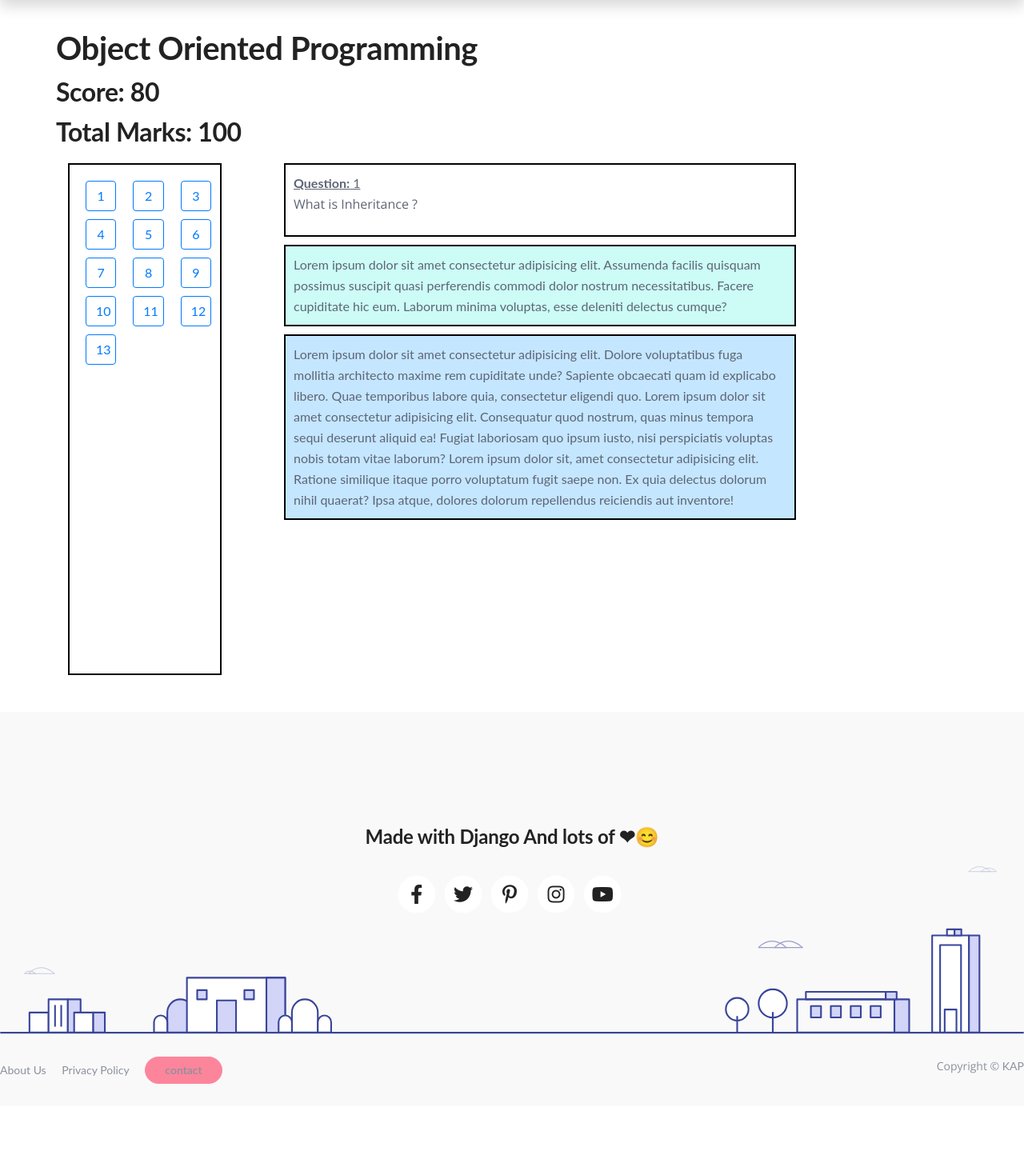
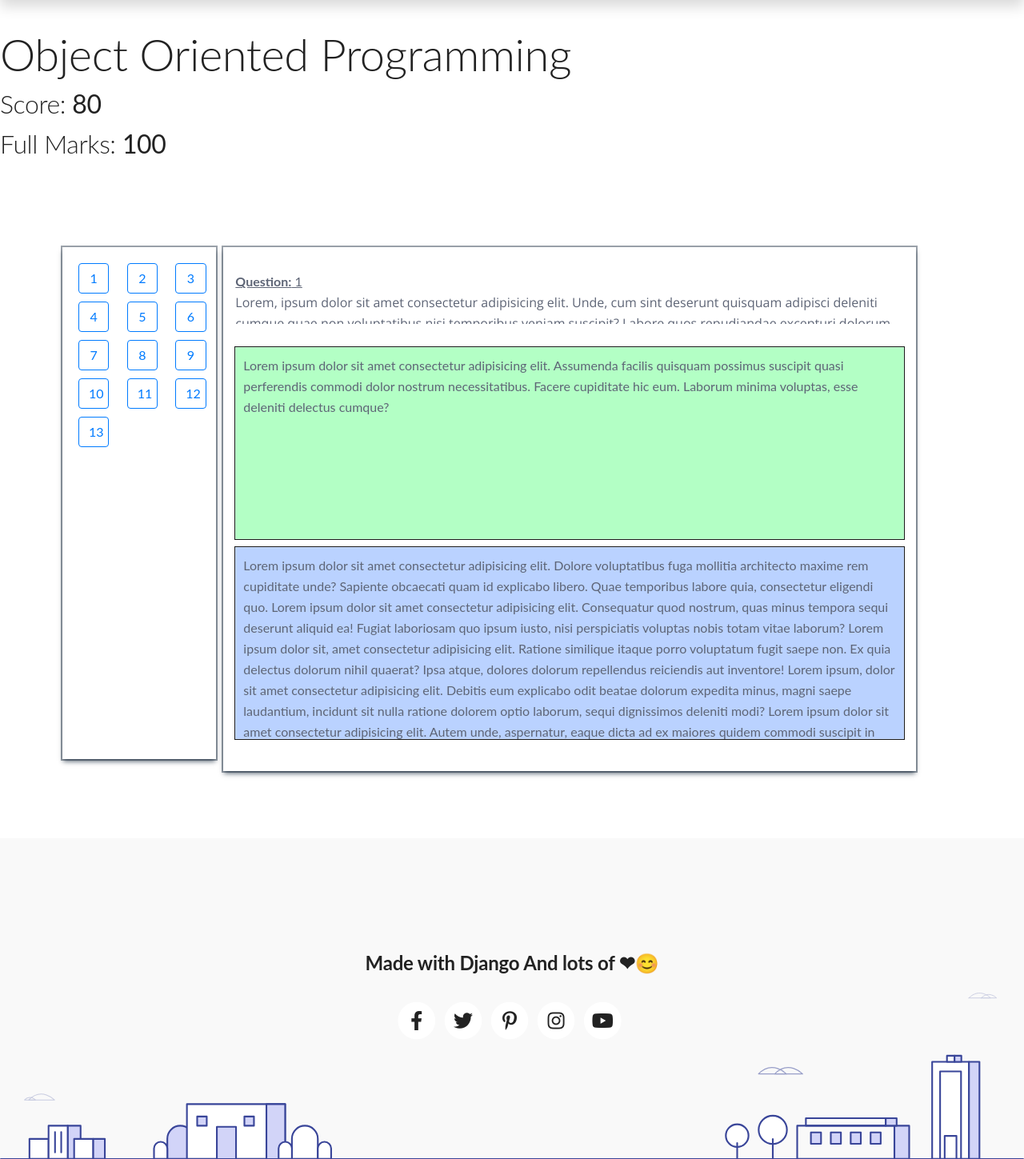
Before and after one commit to keder-code-hash/Enliven_backend, a Django app: page /exam/result/ in a window 1280 px wide. Shown: the part 70-1519 px from the top of the page at 80% size. Before the commit the page ends 1425 px from the top, so only its background shows below. Run offline with Django 4.2, Linux system fonts and the light colour scheme; some libraries are stand-ins or nearby versions.

Commit message:
Updated UI

```diff
--- a/smartassess/templates/StudentResult.html
+++ b/smartassess/templates/StudentResult.html
@@ -19,35 +19,62 @@
     }
 
     .qsntn_nav {
-        margin-left: 0 !important;
         padding: 20px;
         width: 15vw;
         height: 80vh;
+        box-shadow: rgba(6, 24, 44, 0.4) 0px 0px 0px 2px, rgba(6, 24, 44, 0.65) 0px 4px 6px -1px, rgba(255, 255, 255, 0.08) 0px 1px 0px inset;
+    }
+
+    .qna {
+        padding: 30px;
+        box-shadow: rgba(6, 24, 44, 0.4) 0px 0px 0px 2px, rgba(6, 24, 44, 0.65) 0px 4px 6px -1px, rgba(255, 255, 255, 0.08) 0px 1px 0px inset;
     }
 
     .content {
         padding: 10px;
-        width: 50vw;
+        width: 70vw;
+        overflow-y: auto;
+        box-shadow: rgba(255, 255, 255, 0.2) 0px 0px 0px 1px inset, rgba(0, 0, 0, 0.9) 0px 0px 0px 1px;
     }
 
     .nav-btn {
         margin-bottom: 10px;
         width: 3vw;
     }
+
+    .question {
+        height: 85px;
+    }
+
+    .qstn {
+        height: 5vh;
+        overflow-y: auto;
+    }
+
+    .stn_ans {
+        height: 30vh;
+        background-color: #bad2ff;
+    }
+
+    .std_ans {
+        height: 30vh;
+        background-color: #b3ffc5;
+    }
 </style>
 
 <body>
-    <div class="container">
+    <div class="container-fluid">
         <div class="row">
             <div class="exam_details">
-                <h1>{{ exam_title }}</h1>
-                <h2>Score: {{ score }}</h2>
-                <h2>Total Marks: {{ total_marks }}</h2>
+                <h1 class='display-4'>{{ exam_title }}</h1>
+                <h2 style="font-weight: 300;">Score: <b>{{ score }}</b></h2>
+                <h2 style="font-weight: 300;">Full Marks: <b>{{ total_marks }}</b></h2>
+                <br><br>
             </div>
         </div>
-        <div class="row">
-            <div class="col-3">
-                <div class="qsntn_nav" style="border: 2px solid black">
+        <div class="row m-5">
+            <div class="col-2 mr-4">
+                <div class="qsntn_nav">
                     <div class="row">
                         {% for detail in details %}
                         <div class="col-4">
@@ -59,25 +86,35 @@
                     </div>
                 </div>
             </div>
-            <div class="col-9">
+            <div class="col-9 qna">
                 <div class="row">
-                    <div class="question content" style="border: 2px solid black">
+                    <div class="question">
                         <div>
                             <u><b>Question:</b> 1</u>
                         </div>
-                        <div>
-                            <p>What is Inheritance ?</p>
+                        <div class="qstn">
+                            <p>Lorem, ipsum dolor sit amet consectetur adipisicing elit. Unde, cum sint deserunt
+                                quisquam adipisci deleniti cumque quae non voluptatibus nisi temporibus veniam suscipit?
+                                Labore quos repudiandae excepturi dolorum veritatis error! Lorem ipsum dolor sit amet
+                                consectetur adipisicing elit. Aliquam hic dolores reprehenderit eveniet earum cupiditate
+                                illo aut, maiores amet explicabo sequi minus quia nulla atque? Culpa harum saepe vero?
+                                Magnam! Lorem ipsum dolor sit amet consectetur adipisicing elit. Explicabo hic error eos
+                                facere temporibus voluptatem, ipsum cumque voluptatum, neque est aut libero dolorem quis
+                                exercitationem nemo suscipit fugit. Vitae, perspiciatis? Lorem ipsum dolor sit, amet
+                                consectetur adipisicing elit. Eveniet reiciendis ea error adipisci cumque neque aperiam
+                                consectetur sapiente, facere voluptates non fuga voluptas. Commodi, excepturi pariatur
+                                at ullam cumque accusamus?</p>
                         </div>
                     </div>
                 </div>
                 <div class="row">
-                    <div class="std_ans content" style="border: 2px solid black; background-color: #ccfcf5;">
+                    <div class="std_ans content">
                         Lorem ipsum dolor sit amet consectetur adipisicing elit. Assumenda facilis quisquam possimus
                         suscipit quasi perferendis commodi dolor nostrum necessitatibus. Facere cupiditate hic eum.
                         Laborum minima voluptas, esse deleniti delectus cumque?</div>
                 </div>
                 <div class="row">
-                    <div class="stn_ans content" style="border: 2px solid black; background-color: #c4e6ff;">
+                    <div class="stn_ans content">
                         Lorem ipsum dolor sit amet consectetur adipisicing elit. Dolore voluptatibus fuga mollitia
                         architecto maxime rem cupiditate unde? Sapiente obcaecati quam id explicabo libero. Quae
                         temporibus labore quia, consectetur eligendi quo. Lorem ipsum dolor sit amet consectetur
@@ -85,7 +122,17 @@
                         laboriosam quo ipsum iusto, nisi perspiciatis voluptas nobis totam vitae laborum? Lorem ipsum
                         dolor sit, amet consectetur adipisicing elit. Ratione similique itaque porro voluptatum fugit
                         saepe non. Ex quia delectus dolorum nihil quaerat? Ipsa atque, dolores dolorum repellendus
-                        reiciendis aut inventore!</div>
+                        reiciendis aut inventore! Lorem ipsum, dolor sit amet consectetur adipisicing elit. Debitis eum
+                        explicabo odit beatae dolorum expedita minus, magni saepe laudantium, incidunt sit nulla ratione
+                        dolorem optio laborum, sequi dignissimos deleniti modi? Lorem ipsum dolor sit amet consectetur
+                        adipisicing elit. Autem unde, aspernatur, eaque dicta ad ex maiores quidem commodi suscipit in
+                        repellat consectetur adipisci, voluptate animi quae iure beatae ea magni?Lorem ipsum dolor sit
+                        amet consectetur adipisicing elit. Voluptatibus quas numquam aliquam vitae ut ipsa tempore
+                        voluptate illum, debitis ratione minus non consequuntur excepturi nostrum error. Magnam fugit
+                        harum animi! Lorem ipsum dolor, sit amet consectetur adipisicing elit. Omnis sint asperiores
+                        quo, debitis labore expedita repellat assumenda cumque perferendis corporis, illo aspernatur
+                        illum iusto? Iste earum laborum quod ipsa dolore.
+                    </div>
                 </div>
             </div>
         </div>
--- a/smartassess/templates/TeacherDashboard.html
+++ b/smartassess/templates/TeacherDashboard.html
@@ -13,6 +13,10 @@
 </head>
 
 <style>
+  a {
+    text-decoration: none;
+  }
+
   .add {
     padding-top: 13%;
     padding-bottom: 13%;
@@ -52,7 +56,7 @@
             <h6 class="card-subtitle mb-2 text-muted">Card subtitle</h6>
             <p class="card-text">Some quick example text to build on the card title and make up the bulk of the card's
               content.</p>
-            <a href={% url 'view_all_results' %} class="card-link">View Results</a>
+            <a href={% url 'view_all_results' %} class="btn btn-info float-right" role="button">View Results</a>
           </div>
         </div>
       </div>
--- a/smartassess/templates/TeacherResult.html
+++ b/smartassess/templates/TeacherResult.html
@@ -27,6 +27,7 @@
                     <th>Name</th>
                     <th>Roll No.</th>
                     <th>{{ subject }}</th>
+                    <th>Detailed View</th>
                 <tr>
             </thead>
             <tbody>
@@ -35,6 +36,8 @@
                     <td>{{ value.name }}</td>
                     <td>{{ value.roll }}</td>
                     <td>{{ value.marks }}</td>
+                    <td><a href="#" class="btn float-left" role="button"><img
+                                src="https://img.icons8.com/fluency/24/000000/link.png" /></a></td>
                 </tr>
                 {% endfor %}
             </tbody>
```
Also changed, not shown: smartassess/templates/StudentDashboard.html (+6 -2 lines), smartassess/db.sqlite3.
